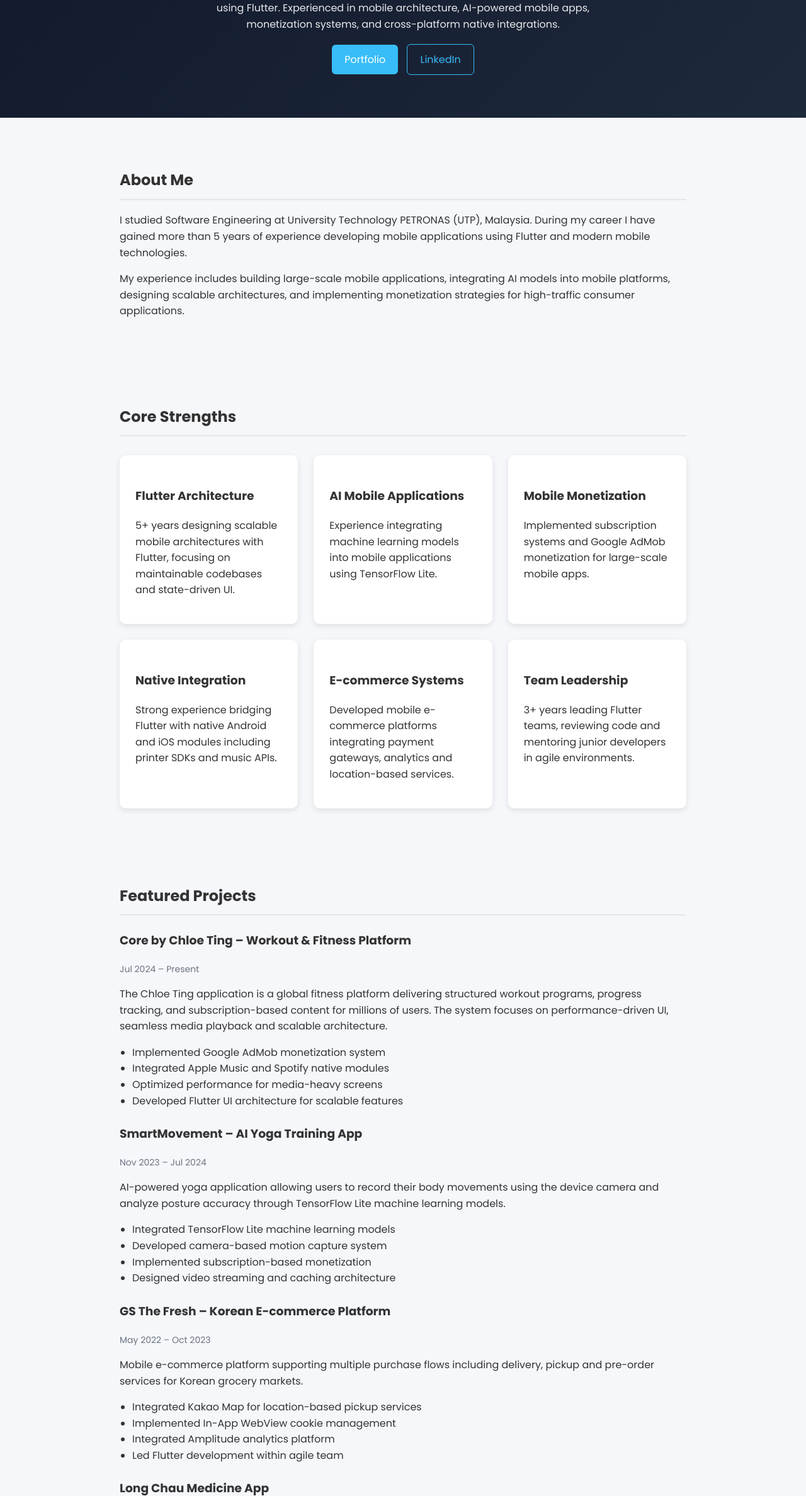
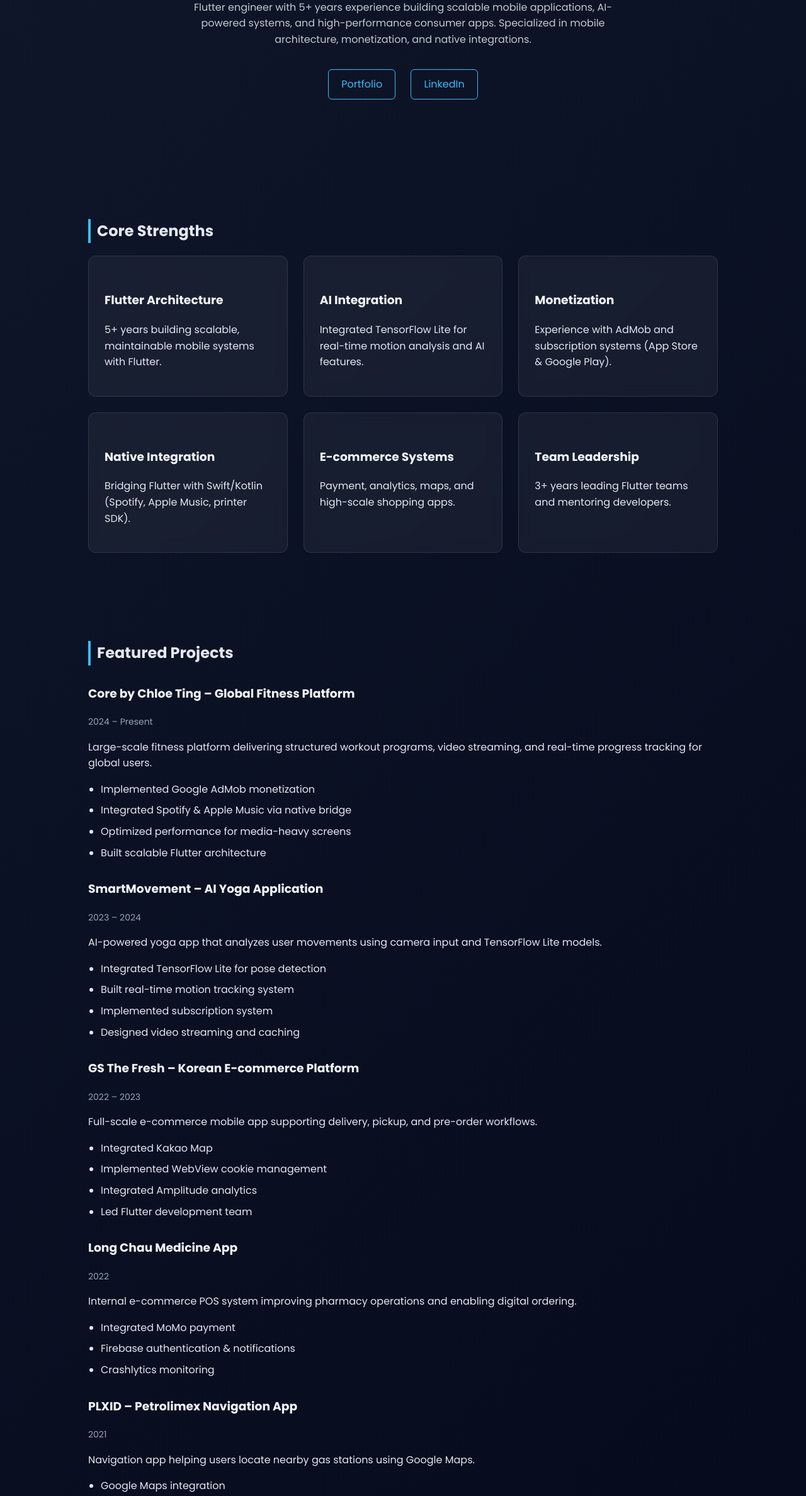
Before and after one commit to Lucas249/Lucas249.github.io, a plain HTML site: page index.html in a window 1280 px wide. Shown: the part 424-2800 px from the top of the page at 63% size. Drawn offline with Linux system fonts and the light colour scheme.

Commit message:
update styling and animation

```diff
--- a/index.html
+++ b/index.html
@@ -2,372 +2,224 @@
 <html lang="en">
 
 <head>
-
 <meta charset="UTF-8">
 <meta name="viewport" content="width=device-width, initial-scale=1.0">
 
-<title>Nguyen Tran Thanh Loc | Flutter Developer</title>
+<title>Nguyen Tran Thanh Loc | Senior Flutter Developer</title>
 
 <link rel="stylesheet" href="style.css">
-
 <link href="https://fonts.googleapis.com/css2?family=Poppins:wght@300;400;500;600;700&display=swap" rel="stylesheet">
 
 </head>
 
 <body>
 
-
+<!-- HERO -->
 <section class="hero">
-
-<div class="hero-content">
 
 <img src="assets/profile.jpg" class="profile-image">
 
 <h1>Nguyen Tran Thanh Loc</h1>
-
 <h2>Senior Flutter Developer</h2>
 
 <p class="hero-summary">
-Flutter engineer with 5+ years of experience developing scalable
-mobile applications using Flutter. Experienced in mobile architecture,
-AI-powered mobile apps, monetization systems, and cross-platform
-native integrations.
+Flutter engineer with 5+ years experience building scalable mobile applications,
+AI-powered systems, and high-performance consumer apps. Specialized in mobile architecture,
+monetization, and native integrations.
 </p>
 
-<div class="hero-buttons">
+<div class="hero-links">
+<a href="https://lucas249.github.io/locnguyen1010.github.io/">Portfolio</a>
+<a href="https://www.linkedin.com/in/loc-nguyen-116207242/">LinkedIn</a>
+</div>
 
-<a href="https://lucas249.github.io/" class="btn">Portfolio</a>
+</section>
 
-<a href="https://www.linkedin.com/in/loc-nguyen-116207242/" class="btn-outline">LinkedIn</a>
+<!-- CORE STRENGTHS -->
+<section class="container">
 
+<h2>Core Strengths</h2>
+
+<div class="grid">
+
+<div>
+<h3>Flutter Architecture</h3>
+<p>5+ years building scalable, maintainable mobile systems with Flutter.</p>
+</div>
+
+<div>
+<h3>AI Integration</h3>
+<p>Integrated TensorFlow Lite for real-time motion analysis and AI features.</p>
+</div>
+
+<div>
+<h3>Monetization</h3>
+<p>Experience with AdMob and subscription systems (App Store & Google Play).</p>
+</div>
+
+<div>
+<h3>Native Integration</h3>
+<p>Bridging Flutter with Swift/Kotlin (Spotify, Apple Music, printer SDK).</p>
+</div>
+
+<div>
+<h3>E-commerce Systems</h3>
+<p>Payment, analytics, maps, and high-scale shopping apps.</p>
+</div>
+
+<div>
+<h3>Team Leadership</h3>
+<p>3+ years leading Flutter teams and mentoring developers.</p>
 </div>
 
 </div>
 
 </section>
 
-
-
-<section class="container">
-
-<h2>About Me</h2>
-
-<p>
-I studied Software Engineering at University Technology PETRONAS (UTP), Malaysia.
-During my career I have gained more than 5 years of experience developing mobile
-applications using Flutter and modern mobile technologies.
-</p>
-
-<p>
-My experience includes building large-scale mobile applications,
-integrating AI models into mobile platforms, designing scalable
-architectures, and implementing monetization strategies for
-high-traffic consumer applications.
-</p>
-
-</section>
-
-
-
-<section class="container">
-
-<h2>Core Strengths</h2>
-
-<div class="strength-grid">
-
-<div class="strength">
-<h3>Flutter Architecture</h3>
-<p>
-5+ years designing scalable mobile architectures with Flutter,
-focusing on maintainable codebases and state-driven UI.
-</p>
-</div>
-
-<div class="strength">
-<h3>AI Mobile Applications</h3>
-<p>
-Experience integrating machine learning models into mobile
-applications using TensorFlow Lite.
-</p>
-</div>
-
-<div class="strength">
-<h3>Mobile Monetization</h3>
-<p>
-Implemented subscription systems and Google AdMob
-monetization for large-scale mobile apps.
-</p>
-</div>
-
-<div class="strength">
-<h3>Native Integration</h3>
-<p>
-Strong experience bridging Flutter with native Android and
-iOS modules including printer SDKs and music APIs.
-</p>
-</div>
-
-<div class="strength">
-<h3>E-commerce Systems</h3>
-<p>
-Developed mobile e-commerce platforms integrating payment
-gateways, analytics and location-based services.
-</p>
-</div>
-
-<div class="strength">
-<h3>Team Leadership</h3>
-<p>
-3+ years leading Flutter teams, reviewing code and mentoring
-junior developers in agile environments.
-</p>
-</div>
-
-</div>
-
-</section>
-
-
-
+<!-- FEATURED PROJECTS -->
 <section class="container">
 
 <h2>Featured Projects</h2>
 
-
-<h3>Core by Chloe Ting – Workout & Fitness Platform</h3>
-
-<p class="date">Jul 2024 – Present</p>
+<!-- Chloe Ting -->
+<h3>Core by Chloe Ting – Global Fitness Platform</h3>
+<p class="date">2024 – Present</p>
 
 <p>
-The Chloe Ting application is a global fitness platform delivering
-structured workout programs, progress tracking, and subscription-based
-content for millions of users. The system focuses on performance-driven
-UI, seamless media playback and scalable architecture.
+Large-scale fitness platform delivering structured workout programs,
+video streaming, and real-time progress tracking for global users.
 </p>
 
 <ul>
-
-<li>Implemented Google AdMob monetization system</li>
-
-<li>Integrated Apple Music and Spotify native modules</li>
-
+<li>Implemented Google AdMob monetization</li>
+<li>Integrated Spotify & Apple Music via native bridge</li>
 <li>Optimized performance for media-heavy screens</li>
-
-<li>Developed Flutter UI architecture for scalable features</li>
-
+<li>Built scalable Flutter architecture</li>
 </ul>
 
-
-
-<h3>SmartMovement – AI Yoga Training App</h3>
-
-<p class="date">Nov 2023 – Jul 2024</p>
+<!-- AI Yoga -->
+<h3>SmartMovement – AI Yoga Application</h3>
+<p class="date">2023 – 2024</p>
 
 <p>
-AI-powered yoga application allowing users to record their body
-movements using the device camera and analyze posture accuracy
-through TensorFlow Lite machine learning models.
+AI-powered yoga app that analyzes user movements using camera input
+and TensorFlow Lite models.
 </p>
 
 <ul>
-
-<li>Integrated TensorFlow Lite machine learning models</li>
-
-<li>Developed camera-based motion capture system</li>
-
-<li>Implemented subscription-based monetization</li>
-
-<li>Designed video streaming and caching architecture</li>
-
+<li>Integrated TensorFlow Lite for pose detection</li>
+<li>Built real-time motion tracking system</li>
+<li>Implemented subscription system</li>
+<li>Designed video streaming and caching</li>
 </ul>
 
-
-
+<!-- GS The Fresh -->
 <h3>GS The Fresh – Korean E-commerce Platform</h3>
-
-<p class="date">May 2022 – Oct 2023</p>
+<p class="date">2022 – 2023</p>
 
 <p>
-Mobile e-commerce platform supporting multiple purchase flows
-including delivery, pickup and pre-order services for Korean
-grocery markets.
+Full-scale e-commerce mobile app supporting delivery, pickup,
+and pre-order workflows.
 </p>
 
 <ul>
-
-<li>Integrated Kakao Map for location-based pickup services</li>
-
-<li>Implemented In-App WebView cookie management</li>
-
-<li>Integrated Amplitude analytics platform</li>
-
-<li>Led Flutter development within agile team</li>
-
+<li>Integrated Kakao Map</li>
+<li>Implemented WebView cookie management</li>
+<li>Integrated Amplitude analytics</li>
+<li>Led Flutter development team</li>
 </ul>
 
-
-
+<!-- Long Chau -->
 <h3>Long Chau Medicine App</h3>
-
-<p class="date">Jan 2022 – May 2022</p>
+<p class="date">2022</p>
 
 <p>
-Internal POS and e-commerce system for Long Chau pharmacies,
-improving operational workflow and enabling online medicine
-ordering with integrated payment systems.
+Internal e-commerce POS system improving pharmacy operations
+and enabling digital ordering.
 </p>
 
 <ul>
-
-<li>Implemented MoMo payment integration</li>
-
-<li>Developed mobile features using Flutter</li>
-
-<li>Integrated Firebase authentication and push notifications</li>
-
-<li>Implemented Crashlytics for application monitoring</li>
-
+<li>Integrated MoMo payment</li>
+<li>Firebase authentication & notifications</li>
+<li>Crashlytics monitoring</li>
 </ul>
 
-
-
-<h3>PLXID – Petrolimex Navigation Application</h3>
-
-<p class="date">Mar 2021 – Sep 2021</p>
+<!-- PLXID -->
+<h3>PLXID – Petrolimex Navigation App</h3>
+<p class="date">2021</p>
 
 <p>
-Mobile navigation application helping users locate nearby
-Petrolimex gas stations using Google Maps and route visualization.
+Navigation app helping users locate nearby gas stations using Google Maps.
 </p>
 
 <ul>
-
-<li>Developed Google Maps integration using Flutter</li>
-
-<li>Implemented navigation and route drawing</li>
-
-<li>Integrated Firebase authentication</li>
-
-<li>Developed map-based UI components</li>
-
+<li>Google Maps integration</li>
+<li>Route drawing & navigation</li>
+<li>Firebase authentication</li>
 </ul>
 
 </section>
 
-
-
+<!-- EXPERIENCE -->
 <section class="container">
 
 <h2>Work Experience</h2>
 
-
 <h3>Designveloper — Mobile Developer</h3>
-
-<p class="date">Jul 2024 – Present</p>
-
+<p class="date">2024 – Present</p>
 <ul>
-
-<li>Develop mobile features using Flutter</li>
-
-<li>Review merge requests and maintain code quality</li>
-
-<li>Communicate with customers in daily scrum meetings</li>
-
-<li>Research emerging technologies for mobile development</li>
-
+<li>Develop Flutter features and review code</li>
+<li>Collaborate with clients in agile environment</li>
 </ul>
 
-
-
 <h3>FPT Software — Flutter Developer / Team Lead</h3>
-
-<p class="date">Mar 2021 – Jul 2024</p>
-
+<p class="date">2021 – 2024</p>
 <ul>
-
-<li>Break down development tasks for team members</li>
-
-<li>Develop mobile applications using Flutter</li>
-
-<li>Conduct code reviews and maintain project quality</li>
-
-<li>Train fresher developers</li>
-
+<li>Led Flutter team and mentored developers</li>
+<li>Delivered multiple production mobile apps</li>
 </ul>
 
-
-
-<h3>Schlumberger — Frontend Developer Intern</h3>
-
-<p class="date">May 2019 – Dec 2019</p>
-
+<h3>Schlumberger — Frontend Intern</h3>
+<p class="date">2019</p>
 <ul>
-
-<li>Analyze enterprise data using Power BI</li>
-
-<li>Develop internal tools using Power Apps</li>
-
-<li>Collaborate with global engineering teams</li>
-
+<li>Data analysis with Power BI</li>
+<li>Internal tool development</li>
 </ul>
 
 </section>
 
-
-
+<!-- EDUCATION -->
 <section class="container">
 
 <h2>Education</h2>
 
-<div class="education-card">
+<div class="card">
 
 <h3>University Technology PETRONAS (Malaysia)</h3>
 
-<p class="degree">
-Bachelor of Information and Communication Technology
-</p>
+<p>Bachelor of ICT</p>
 
-<p class="education-meta">
-📍 Studied Abroad in Malaysia
-🎓 Graduated with <b>GPA: 3.9 / 4.0</b>
-</p>
-
-<p class="education-highlight">
-Completed the degree in an international academic environment,
-gaining strong foundations in software engineering, system design,
-and global teamwork.
+<p class="highlight">
+🇲🇾 Studied abroad | GPA: <b>3.9 / 4.0</b>
 </p>
 
 </div>
 
 </section>
 
-
-
+<!-- CONTACT -->
 <section class="container">
 
-<h2>Interests</h2>
+<h2>Contact</h2>
 
-<ul>
-
-<li>Coding</li>
-<li>Travel</li>
-<li>Swimming</li>
-<li>Listening to music</li>
-<li>Learning new technology</li>
-
-</ul>
+<p>Email: locnguyen24091@gmail.com</p>
+<p>Phone: 0888779795</p>
 
 </section>
 
-
-
 <footer>
-
 <p>© 2026 Nguyen Tran Thanh Loc</p>
-
 </footer>
-
 
 </body>
 </html>
--- a/style.css
+++ b/style.css
@@ -1,16 +1,16 @@
 body{
 font-family:'Poppins',sans-serif;
 margin:0;
-background:#f5f7fa;
-color:#333;
+background:linear-gradient(135deg,#0f172a,#020617);
+color:#e2e8f0;
 line-height:1.6;
 }
 
+/* HERO */
 .hero{
-background:linear-gradient(135deg,#0f172a,#1e293b);
-color:white;
-padding:50px 20px 80px 20px;
 text-align:center;
+padding:100px 20px;
+animation:fadeIn 1s ease;
 }
 
 .profile-image{
@@ -18,109 +18,136 @@ width:140px;
 height:140px;
 border-radius:50%;
 object-fit:cover;
-object-position:center 35%;
-display:block;
-margin:40px auto 20px auto;
+object-position:center 40%;
+margin-bottom:20px;
+border:3px solid #38bdf8;
+box-shadow:0 0 25px rgba(56,189,248,0.6);
+transition:0.3s;
+}
+
+.profile-image:hover{
+transform:scale(1.05);
+box-shadow:0 0 40px rgba(56,189,248,0.9);
+}
+
+.hero h1{
+font-size:38px;
+margin:10px 0;
+}
+
+.hero h2{
+color:#38bdf8;
+font-weight:500;
 }
 
 .hero-summary{
 max-width:700px;
 margin:auto;
-margin-top:20px;
-font-size:16px;
-opacity:0.9;
+margin-top:15px;
+opacity:0.85;
 }
 
-.hero-buttons{
-margin-top:30px;
-}
-
-.btn{
-background:#38bdf8;
-color:white;
-padding:12px 20px;
-border-radius:6px;
-text-decoration:none;
-margin-right:10px;
-}
-
-.btn-outline{
-border:1px solid #38bdf8;
-color:#38bdf8;
-padding:12px 20px;
-border-radius:6px;
-text-decoration:none;
-}
-
-.container{
-max-width:900px;
-margin:auto;
-padding:40px 20px;
-}
-
-h2{
-margin-top:40px;
-border-bottom:2px solid #e5e7eb;
-padding-bottom:10px;
-}
-
-h3{
+.hero-links{
 margin-top:25px;
 }
 
-.date{
-color:#6b7280;
-font-size:14px;
-margin-bottom:10px;
+.hero-links a{
+display:inline-block;
+margin:10px;
+padding:10px 20px;
+border-radius:6px;
+text-decoration:none;
+color:#38bdf8;
+border:1px solid #38bdf8;
+transition:0.3s;
+}
+
+.hero-links a:hover{
+background:#38bdf8;
+color:#020617;
+}
+
+/* SECTION */
+.container{
+max-width:1000px;
+margin:auto;
+padding:60px 20px;
+animation:fadeUp 0.8s ease;
+}
+
+/* HEADINGS */
+h2{
+border-left:4px solid #38bdf8;
+padding-left:10px;
+margin-bottom:20px;
+}
+
+/* GRID */
+.grid{
+display:grid;
+grid-template-columns:repeat(auto-fit,minmax(250px,1fr));
+gap:25px;
+}
+
+/* CARD (glass style) */
+.grid div, .card{
+background:rgba(255,255,255,0.05);
+padding:25px;
+border-radius:12px;
+backdrop-filter:blur(10px);
+border:1px solid rgba(255,255,255,0.1);
+transition:0.3s;
+}
+
+.grid div:hover, .card:hover{
+transform:translateY(-5px);
+box-shadow:0 10px 25px rgba(0,0,0,0.4);
+}
+
+/* PROJECTS */
+h3{
+margin-top:30px;
+color:#f1f5f9;
 }
 
 ul{
 padding-left:20px;
 }
 
-.strength-grid{
-display:grid;
-grid-template-columns:repeat(auto-fit,minmax(250px,1fr));
-gap:25px;
-margin-top:30px;
+li{
+margin-bottom:8px;
 }
 
-.strength{
-background:white;
-padding:25px;
-border-radius:10px;
-box-shadow:0 3px 10px rgba(0,0,0,0.1);
+/* DATE */
+.date{
+color:#94a3b8;
+font-size:14px;
+margin-bottom:10px;
 }
 
+/* HIGHLIGHT */
+.highlight{
+margin-top:10px;
+color:#38bdf8;
+font-weight:500;
+}
+
+/* FOOTER */
 footer{
 text-align:center;
 padding:40px;
-background:#0f172a;
-color:white;
+background:#020617;
 margin-top:40px;
+color:#94a3b8;
 }
 
-.education-card{
-background:white;
-padding:25px;
-border-radius:10px;
-box-shadow:0 3px 10px rgba(0,0,0,0.1);
-margin-top:20px;
+/* ANIMATIONS */
+@keyframes fadeIn{
+from{opacity:0; transform:translateY(-20px);}
+to{opacity:1; transform:translateY(0);}
 }
 
-.degree{
-font-weight:500;
-margin-top:5px;
+@keyframes fadeUp{
+from{opacity:0; transform:translateY(30px);}
+to{opacity:1; transform:translateY(0);}
 }
-
-.education-meta{
-margin-top:10px;
-color:#555;
-font-weight:500;
-}
-
-.education-highlight{
-margin-top:10px;
-color:#666;
-font-size:14px;
-}
```
